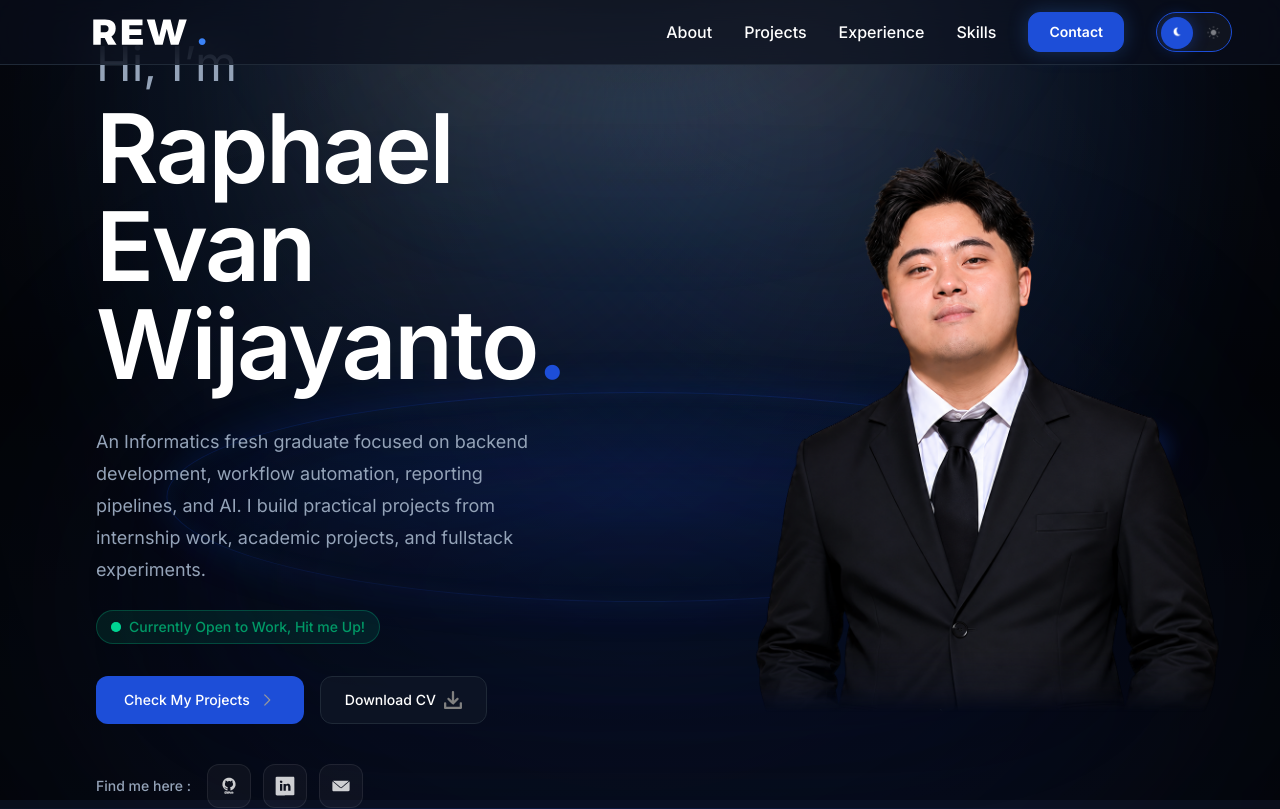
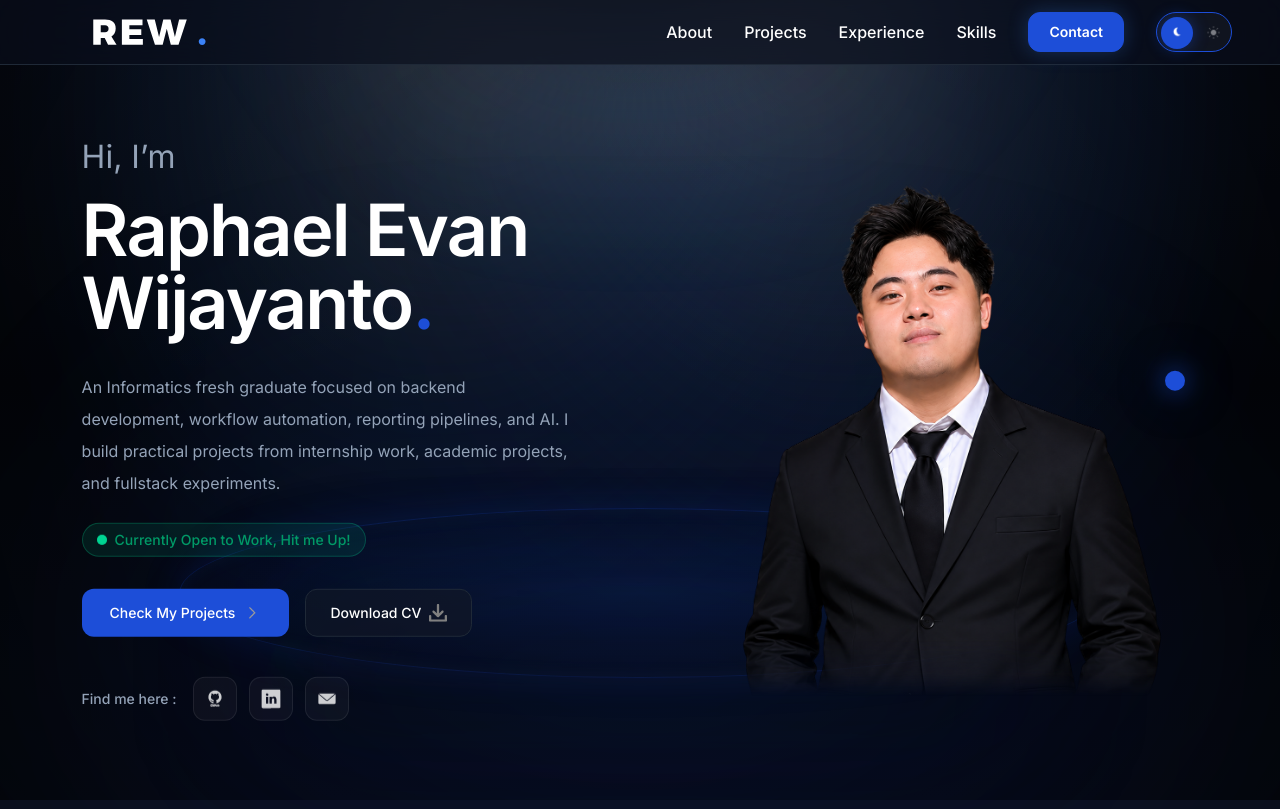
Before and after one commit to RaphaelEvanW/portfolio, a Next.js app: page / in a window 1280 px wide. Shown: the top 809 px of the page. Built offline with nearby package versions, Linux system fonts and the light colour scheme.

Commit message:
penyesuaian layout

```diff
--- a/app/page.tsx
+++ b/app/page.tsx
@@ -1,6 +1,7 @@
 import Image from "next/image";
 import Navbar from "@/components/Navbar";
 import ProjectSection from "@/components/Project";
+import type { CSSProperties } from "react";
 import Experience from "@/components/Experience";
 import Skills from "@/components/Skills";
 import Contact from "@/components/Contact";
@@ -41,16 +42,15 @@ export default function Home() {
         <Navbar />
         <div id="about">
           {/* MOBILE / TABLET HERO - desktop feel, scaled down */}
-          <section className="relative min-h-[760px] overflow-hidden px-5 pb-10 pt-20 lg:hidden">
-            <div className="pointer-events-none absolute bottom-[72px] left-1/2 z-[2] h-[132px] w-[124vw] max-w-[720px] -translate-x-1/2 rounded-[50%] border border-[var(--mobile-hero-oval-border)] bg-[image:var(--mobile-hero-oval)] shadow-[0_0_34px_rgba(59,130,246,0.14),inset_0_0_20px_rgba(96,165,250,0.08)] sm:bottom-[46px] sm:h-[150px]" />
+          <section className="relative min-h-[calc(100svh+80px)] overflow-hidden px-5 pb-12 pt-20 lg:hidden">
+            <div className="pointer-events-none absolute -left-32 -top-20 z-0 h-[420px] w-[520px] rotate-[18deg] bg-[radial-gradient(ellipse_at_top,rgba(255,255,255,0.12)_0%,rgba(147,197,253,0.09)_24%,rgba(59,130,246,0.055)_44%,rgba(15,23,42,0.025)_66%,transparent_86%)] blur-[44px]" />
+            <div className="pointer-events-none absolute -right-32 -top-20 z-0 h-[420px] w-[520px] -rotate-[18deg] bg-[radial-gradient(ellipse_at_top,rgba(255,255,255,0.13)_0%,rgba(147,197,253,0.09)_24%,rgba(59,130,246,0.055)_44%,rgba(15,23,42,0.025)_66%,transparent_86%)] blur-[44px]" />
+            <div className="pointer-events-none absolute left-1/2 top-[210px] z-0 h-[360px] w-[720px] -translate-x-1/2 rounded-full bg-[var(--blue)]/8 blur-[110px]" />
 
-            <div className="pointer-events-none absolute bottom-[54px] left-1/2 z-[1] h-[118px] w-[118vw] max-w-[690px] -translate-x-1/2 rounded-[50%] bg-[image:var(--mobile-hero-oval)] opacity-80 blur-[24px]" />
-
-            <div className="pointer-events-none absolute bottom-[20px] left-1/2 z-[1] h-[130px] w-[104vw] max-w-[620px] -translate-x-1/2 rounded-full bg-[var(--hero-floor-cover)] opacity-70 blur-[48px]" />
 
             <div className="pointer-events-none absolute right-5 top-[255px] z-20 h-3.5 w-3.5 rounded-full bg-[var(--blue)] shadow-[0_0_22px_rgba(29,78,216,0.9),0_0_48px_rgba(29,78,216,0.5)] sm:right-[16%] sm:top-[300px]" />
 
-            <div className="relative mx-auto h-[650px] max-w-[760px]">
+            <div className="relative mx-auto h-[720px] max-w-[760px]">
               <div className="absolute left-0 top-[138px] z-20 w-[61%] max-w-[330px] sm:top-[175px] sm:max-w-[390px]">
                 <p className="text-[21px] font-medium text-[var(--muted)] sm:text-3xl">
                   Hi, I&apos;m
@@ -145,41 +145,55 @@ export default function Home() {
                   className="object-contain object-bottom"
                   style={{
                     WebkitMaskImage:
-                      "linear-gradient(to top, transparent 0%, rgba(0,0,0,0.34) 4%, rgba(0,0,0,0.82) 12%, black 24%, black 100%)",
+                      "linear-gradient(to top, transparent 0%, rgba(0,0,0,0.55) 3%, rgba(0,0,0,0.9) 8%, black 16%, black 100%)",
                     maskImage:
-                      "linear-gradient(to top, transparent 0%, rgba(0,0,0,0.34) 4%, rgba(0,0,0,0.82) 12%, black 24%, black 100%)",
+                      "linear-gradient(to top, transparent 0%, rgba(0,0,0,0.55) 3%, rgba(0,0,0,0.9) 8%, black 16%, black 100%)",
                   }}
                 />
               </div>
 
-              <div className="pointer-events-none absolute bottom-[90px] left-1/2 z-0 h-[150px] w-[122vw] max-w-[720px] -translate-x-1/2 rounded-[50%] bg-[radial-gradient(ellipse_at_center,rgba(59,130,246,0.09)_0%,rgba(29,78,216,0.04)_44%,rgba(29,78,216,0.012)_66%,transparent_86%)] blur-[18px] sm:bottom-[54px] sm:h-[170px]" />
-              <div className="pointer-events-none absolute bottom-[70px] left-1/2 z-0 h-[92px] w-[116vw] max-w-[690px] -translate-x-1/2 rounded-[50%] bg-[radial-gradient(ellipse_at_center,rgba(96,165,250,0.055)_0%,rgba(29,78,216,0.024)_52%,transparent_84%)] blur-[34px]" />
-              <div className="pointer-events-none absolute bottom-[18px] left-1/2 z-[1] h-[170px] w-[104vw] max-w-[620px] -translate-x-1/2 rounded-full bg-[var(--hero-floor-cover)] blur-[58px]" />
+              <div className="pointer-events-none absolute left-1/2 top-[490px] z-[2] h-[124px] w-[98vw] max-w-[580px] -translate-x-1/2 rounded-[50%] border border-[var(--blue)]/24 bg-[image:var(--hero-floor-bg)] shadow-[0_0_42px_rgba(29,78,216,0.2),inset_0_0_20px_rgba(96,165,250,0.08)] sm:top-[545px] sm:h-[144px]" />
+
+              <div className="pointer-events-none absolute left-1/2 top-[506px] z-[1] h-[108px] w-[88vw] max-w-[520px] -translate-x-1/2 rounded-[50%] bg-[image:var(--hero-floor-blur)] opacity-90 blur-[26px] sm:top-[563px] sm:h-[124px]" />
+
+              <div className="pointer-events-none absolute left-1/2 top-[528px] z-[1] h-[128px] w-[78vw] max-w-[460px] -translate-x-1/2 rounded-full bg-[radial-gradient(ellipse_at_center,rgba(37,99,235,0.24)_0%,rgba(29,78,216,0.13)_38%,rgba(29,78,216,0.05)_62%,transparent_84%)] opacity-90 blur-[28px] sm:top-[586px]" />
             </div>
           </section>
 
           {/* DESKTOP HERO */}
-          <section className="relative mx-auto hidden min-h-screen max-w-[1920px] items-center gap-16 px-8 pt-10 lg:grid lg:grid-cols-[0.92fr_1.08fr] lg:px-14 xl:gap-20 2xl:px-20">
+          <section
+            className="relative mx-auto hidden min-h-[calc(88svh+180px)] w-full max-w-[1880px] items-center gap-[clamp(3rem,4vw,5rem)] px-[clamp(3.5rem,4vw,5rem)] pt-10 lg:grid lg:grid-cols-[0.92fr_1.08fr]"
+            style={
+              {
+                "--desktop-text-y": "-2.2rem",
+                "--desktop-photo-group-y": "-3.7rem",
+                "--desktop-photo-inner-y": "-2rem",
+              } as CSSProperties & Record<string, string>
+            }
+          >
             <div className="pointer-events-none absolute left-1/2 top-0 -z-10 h-full w-screen -translate-x-1/2 overflow-visible">
               <div className="absolute -left-24 -top-10 h-[720px] w-[980px] rotate-[18deg] bg-[radial-gradient(ellipse_at_top,rgba(255,255,255,0.16)_0%,rgba(147,197,253,0.12)_24%,rgba(59,130,246,0.07)_44%,rgba(15,23,42,0.03)_66%,transparent_86%)] blur-[52px]" />
               <div className="absolute -right-24 -top-10 h-[720px] w-[980px] -rotate-[18deg] bg-[radial-gradient(ellipse_at_top,rgba(255,255,255,0.17)_0%,rgba(147,197,253,0.12)_24%,rgba(59,130,246,0.07)_44%,rgba(15,23,42,0.03)_66%,transparent_86%)] blur-[52px]" />
               <div className="absolute left-1/2 top-[-60px] h-[320px] w-[820px] -translate-x-1/2 bg-[radial-gradient(ellipse_at_top,rgba(255,255,255,0.07)_0%,rgba(147,197,253,0.04)_34%,transparent_78%)] blur-[38px]" />
               <div className="absolute left-1/2 top-[42%] h-[520px] w-[1080px] -translate-x-1/2 rounded-full bg-[var(--blue)]/7 blur-[120px]" />
-              <div className="absolute bottom-[206px] left-1/2 h-[210px] w-[74vw] max-w-[1780px] -translate-x-1/2 rounded-[50%] border border-[var(--blue)]/22 bg-[image:var(--hero-floor-bg)] shadow-[0_0_42px_rgba(29,78,216,0.18),inset_0_0_20px_rgba(96,165,250,0.06)]" />
-              <div className="absolute bottom-[134px] left-1/2 h-[180px] w-[66vw] max-w-[1120px] -translate-x-1/2 rounded-full bg-[image:var(--hero-floor-blur)] blur-[70px]" />
-              <div className="absolute bottom-[176px] left-1/2 h-[110px] w-[60vw] max-w-[980px] -translate-x-1/2 rounded-full bg-[var(--hero-floor-cover)] blur-3xl" />
+
+              <div className="absolute bottom-[clamp(206px,12vh,260px)] left-1/2 h-[clamp(170px,11vw,210px)] w-[min(72vw,1680px)] -translate-x-1/2 rounded-[50%] border border-[var(--blue)]/22 bg-[image:var(--hero-floor-bg)] shadow-[0_0_42px_rgba(29,78,216,0.18),inset_0_0_20px_rgba(96,165,250,0.06)]" />
+              <div className="absolute bottom-[clamp(134px,8vh,180px)] left-1/2 h-[clamp(140px,9vw,180px)] w-[min(60vw,1120px)] -translate-x-1/2 rounded-full bg-[image:var(--hero-floor-blur)] blur-[70px]" />
+              <div className="absolute bottom-[clamp(176px,10vh,220px)] left-1/2 h-[clamp(90px,6vw,110px)] w-[min(56vw,980px)] -translate-x-1/2 rounded-full bg-[var(--hero-floor-cover)] blur-3xl" />
             </div>
 
-            <div className="relative max-w-3xl lg:justify-self-center lg:pl-4 xl:pl-10">
-              <p className="text-3xl text-[var(--muted)] md:text-5xl">Hi, I’m</p>
+            <div className="relative max-w-3xl [transform:translateY(var(--desktop-text-y))] lg:justify-self-center lg:pl-[clamp(1rem,2vw,2.5rem)]">
+              <p className="text-[clamp(2rem,2.4vw,3rem)] text-[var(--muted)]">
+                Hi, I’m
+              </p>
 
-              <h1 className="mt-3 text-6xl font-semibold leading-[1.02] tracking-tight md:text-8xl">
+              <h1 className="mt-3 text-[clamp(4.5rem,5.2vw,6rem)] font-semibold leading-[1.02] tracking-tight">
                 Raphael Evan
                 <br />
                 Wijayanto<span className="text-[var(--blue)]">.</span>
               </h1>
 
-              <p className="mt-8 max-w-2xl text-lg leading-8 text-[var(--muted)]">
+              <p className="mt-8 max-w-2xl text-[clamp(1rem,0.95vw,1.125rem)] leading-8 text-[var(--muted)]">
                 An Informatics fresh graduate focused on backend development,
                 workflow automation, reporting pipelines, and AI. I build
                 practical projects from internship work, academic projects, and
@@ -191,7 +205,9 @@ export default function Home() {
                   <span className="absolute inline-flex h-full w-full animate-ping rounded-full bg-emerald-400/45" />
                   <span className="relative inline-flex h-2.5 w-2.5 rounded-full bg-emerald-400" />
                 </span>
-                <span className="font-medium">Currently Open to Work, Hit me Up!</span>
+                <span className="font-medium">
+                  Currently Open to Work, Hit me Up!
+                </span>
               </div>
 
               <div className="mt-8 flex flex-col gap-4 sm:flex-row">
@@ -200,7 +216,13 @@ export default function Home() {
                   className="inline-flex h-12 items-center justify-center gap-2 rounded-xl bg-[var(--blue)] px-7 text-sm font-medium text-white transition hover:bg-[var(--blue-hover)] hover:shadow-[0_0_24px_rgba(59,130,246,0.22)]"
                 >
                   <span>Check My Projects</span>
-                  <Image src="/logos/icon/right_arrow.svg" alt="" width={18} height={18} className="h-[18px] w-[18px]" />
+                  <Image
+                    src="/logos/icon/right_arrow.svg"
+                    alt=""
+                    width={18}
+                    height={18}
+                    className="h-[18px] w-[18px]"
+                  />
                 </a>
 
                 <a
@@ -210,12 +232,19 @@ export default function Home() {
                   className="inline-flex h-12 items-center justify-center gap-2 rounded-xl border border-[var(--border)] bg-[var(--card)]/70 px-6 text-sm font-medium text-[var(--foreground)] transition hover:border-[var(--blue)] hover:bg-[var(--blue)]/10"
                 >
                   <span>Download CV</span>
-                  <Image src="/logos/icon/download.svg" alt="" width={18} height={18} className="h-[18px] w-[18px]" />
+                  <Image
+                    src="/logos/icon/download.svg"
+                    alt=""
+                    width={18}
+                    height={18}
+                    className="h-[18px] w-[18px]"
+                  />
                 </a>
               </div>
 
               <div className="mt-10 flex items-center gap-4 text-sm font-medium text-[var(--muted)]">
                 <span>Find me here :</span>
+
                 <div className="flex items-center gap-3">
                   {socialLinks.map((item) => (
                     <a
@@ -238,10 +267,10 @@ export default function Home() {
               </div>
             </div>
 
-            <div className="relative hidden h-[720px] items-end justify-center lg:flex lg:justify-self-center xl:translate-x-2">
-              <div className="absolute right-28 top-[52%] h-5 w-5 rounded-full bg-[var(--blue)] shadow-[0_0_24px_rgba(29,78,216,0.7),0_0_54px_rgba(29,78,216,0.35)]" />
+            <div className="relative hidden h-[clamp(650px,42vw,760px)] [transform:translateY(var(--desktop-photo-group-y))] items-end justify-center lg:flex lg:justify-self-center xl:translate-x-2">
+              <div className="absolute right-[clamp(0.5rem,2vw,2.5rem)] top-[45%] z-20 h-5 w-5 rounded-full bg-[var(--blue)] shadow-[0_0_24px_rgba(29,78,216,0.7),0_0_54px_rgba(29,78,216,0.35)]" />
 
-              <div className="relative z-10 h-[760px] w-[590px] -translate-y-16 xl:h-[790px] xl:w-[620px] xl:-translate-y-[4.5rem]">
+              <div className="relative z-10 h-[clamp(720px,43vw,790px)] w-[clamp(560px,33vw,620px)] [transform:translateY(var(--desktop-photo-inner-y))]">
                 <Image
                   src="/profile_pict.png"
                   alt="Raphael Evan Wijayanto"
```
